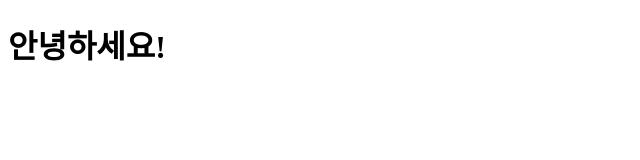
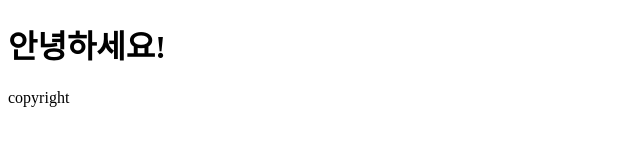
Before and after one commit to mucie567/VueFirst, a plain HTML site: page index.html in a window 1280 px wide. Shown: the full height of the page, 0-640 px from the left. Drawn offline with Linux system fonts and the light colour scheme.

Commit message:
after push add function(line14)

```diff
--- a/index.html
+++ b/index.html
@@ -9,6 +9,8 @@
     <header>
         <h1>안녕하세요!</h1>
     </header>
-    <footer></footer>
+    <footer>
+        <p>copyright</p>
+    </footer>
 </body>
 </html>
```
